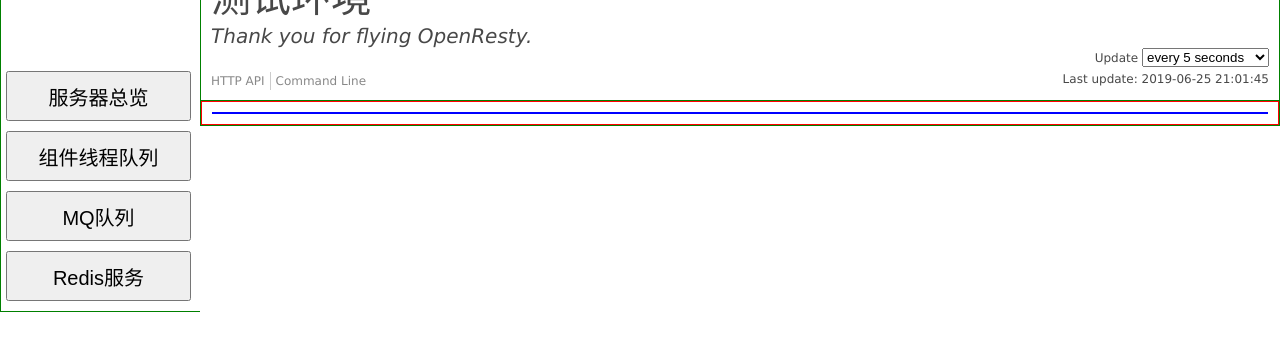
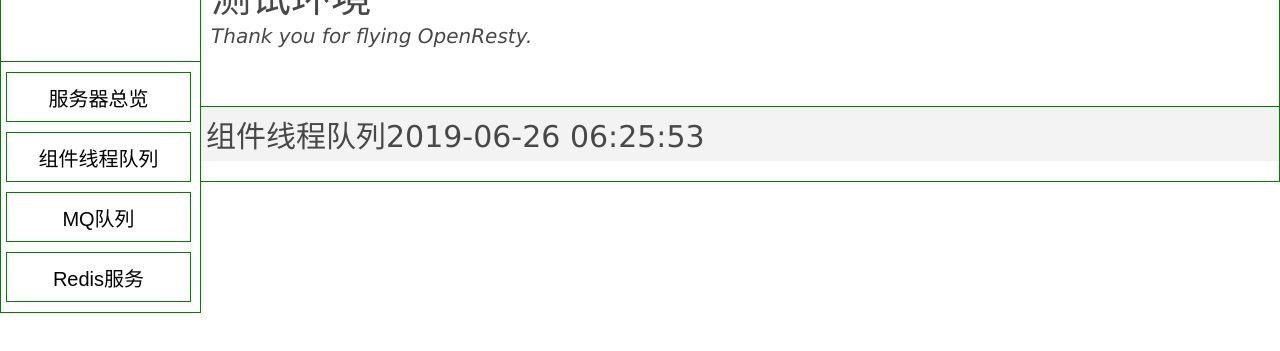
Before and after one commit to wangxiaokun/js, a plain HTML site: page index.html in a window 1280 px wide. Shown: the part 45-396 px from the top of the page. Drawn offline with Linux system fonts and the light colour scheme; no server answers.

Commit message:
commit footer

```diff
--- a/index.html
+++ b/index.html
@@ -14,13 +14,21 @@
             font: 12px Verdana,sans-serif;
             color: #484848;
         }
-        .sitebar {
+
+        /***************************************************/
+
+        .left {
             border: 1px solid green;
-            border-right: 0px solid green;
+            /*border-right: 0px solid green;*/
             /*background-color: green;*/
             /*padding: 5px 5px 5px 5px;*/
             float: left;
             width: 199px;
+        }
+        /*********************/
+        .left-up {
+            /*border: 1px solid green;*/
+            border-bottom: 1px solid green;
         }
         .sitebar-img {
             /*border: 1px solid red;*/
@@ -32,34 +40,51 @@
             /*border: 1px solid red;*/
             padding: 15px 5px 5px 10px;
         }
-        .sitebar-button {
+        /*********************/
+        .left-down {
             /*border: 1px solid red;*/
             padding: 5px 5px 5px 0px;
         }
-        .sitebar-item {
+        .sitebar-button {
             /*border: 1px solid red;*/
             padding: 5px 5px 5px 5px;
         }
         .sitebar-button-inner {
-            /*border: 1px solid blue;*/
-            /*background: #9cc;*/
+            border: 1px solid green;
+            background: white;
             font-size: 20px;
             width: 185px;
             height: 50px;
         }
-        .content {
+
+        /***************************************************/
+
+        .right {
             border: 1px solid green;
             /*background-color: green;*/
             margin-left: 200px;
         }
-        .content-bar {
+
+        .right-up {
             /*border: 1px solid green;*/
             border-bottom: 1px solid green;
-            padding: 10px 10px 10px 10px;
             /*background: red;*/
             /*font-size: 40px;*/
+            height: 150px;
+            width: 100%;
+            /*position: fixed;*/
+            overflow: hidden;
+        }
+        .right-up-title {
+            /*border: 1px solid green;*/
+            padding: 10px 10px 10px 10px;
+        }
+        .right-up-footer {
+            /*border: 1px solid red;*/
+            /*padding: 10px 10px 10px 10px;*/
         }
 
+/*
 #footer-inner { overflow: auto; width: 100%; /*border: 1px solid green;*/}
 #footer { overflow: auto; width: 100%; /*border: 1px solid green;*/}
 #footer-nav { padding-top: 5px; }
@@ -70,22 +95,30 @@
 #footer-nav ul li a:hover { color: #444; }
 #update-form { float: right; margin: 0; padding: 0; }
 #status { float: right; margin: 0; padding: 0; }
-/*p.status-ok {color: #888;text-align: right;}*/
-
-        .content-body {
-            border: 1px solid red;
+p.status-ok {color: #888;text-align: right;}
+*/
+        .right-down {
+            /*border: 1px solid green;*/
             /*background: red;*/
             /*font-size: 40px;*/
-            padding: 10px 10px 10px 10px;
+            /*padding: 10px 10px 10px 10px;*/
+            /*margin-top: 150px;*/
             height: 100%;
         }
-        .content-body-inner {
-            border: 1px solid blue;
+        .content-title {
+            /*border: 1px solid red;*/
+            font-size: 30px;
+            background: #8888881a;
+            padding: 5px 5px 5px 5px;
+        }
+        .content-body {
+            /*border: 1px solid blue;*/
+            padding: 10px 10px 10px 10px;
         }
     </style>
     <script>
         window.onload = function() {
-            getThreadQueue()
+            funThreadQueue()
         }
 
         function getThreadQueue() {
@@ -109,8 +142,10 @@
             displayContent("id-content-body", "功能正在开发中...敬请期待...")
         }
 
-        function funThreadQueue(content) {
+        function funThreadQueue() {
+            displayContent("id-content-title", "组件线程队列"+getCurentTime())
             getThreadQueue()
+            setTimeout('funThreadQueue()', 5000);
         }
 
         function getCurentTime() {
@@ -139,40 +174,46 @@
             return(clock);
         }
 
-        function myrefresh() {
-            window.location.reload()
-        }
-
-        setTimeout('myrefresh()', 5000); //指定1秒刷新一次
+        setTimeout('funThreadQueue()', 5000);
     </script>
 </head>
+
 <body>
-    <div class="sitebar">
-        <div class="sitebar-img">
-            <img class="sitebar-img-inner" src="img/logo.png">
+
+    <div class="left">
+        <div class="left-up">
+            <div class="sitebar-img">
+                <img class="sitebar-img-inner" src="img/logo.png">
+            </div>
         </div>
-        <div class="sitebar-button">
-            <div class="sitebar-item">
+        <div class="left-down">
+            <div class="sitebar-button">
                 <button class="sitebar-button-inner" type="button" onclick="funServerAll()">服务器总览</button>
             </div>
-            <div class="sitebar-item">
+            <div class="sitebar-button">
                 <button class="sitebar-button-inner" type="button" onclick="funThreadQueue()">组件线程队列</button>
             </div>
-            <div class="sitebar-item">
+            <div class="sitebar-button">
                 <button class="sitebar-button-inner" type="button" onclick="funServerAll()">MQ队列</button>
             </div>
-            <div class="sitebar-item">
+            <div class="sitebar-button">
                 <button class="sitebar-button-inner" type="button" onclick="funServerAll()">Redis服务</button>
             </div>
         </div>
     </div>
-    <div class="content">
-        <div id="content-alpha" class="content-bar">
-            <div style="font-size:40px;">测试环境</div>
-            <div id="current-time" style="font-size:20px;"></div>
-            <p style="font-size:20px;"><em>Thank you for flying OpenResty.</em></p>
 
-            <div id="footer-inner">
+    <div class="right">
+
+        <div class="right-up">
+
+            <div class="right-up-title">
+                <div style="font-size:40px;">测试环境</div>
+                <p style="font-size:20px;"><em>Thank you for flying OpenResty.</em></p>
+            </div>
+
+
+            <div id="right-up-footer">
+                <!--
                   <div id="update-form">
                     <label for="update-every">Update </label>
                     <select id="update-every">
@@ -193,15 +234,21 @@
                         <p class="status-ok">Last update: 2019-06-25 21:01:45</p>
                     </div>
                 </div>
+                -->
             </div>
+
+
         </div>
 
-
-        <div class="content-body">
-            <div class="content-body-inner">
-                <div id="id-content-body""></div>
+        <div class="right-down">
+            <div class="content-title">
+                <div id="id-content-title">ddd</div>
+            </div>
+            <div class="content-body">
+                <div id="id-content-body"></div>
             </div>
         </div>
     </div>
+
 </body>
 </html>
```
